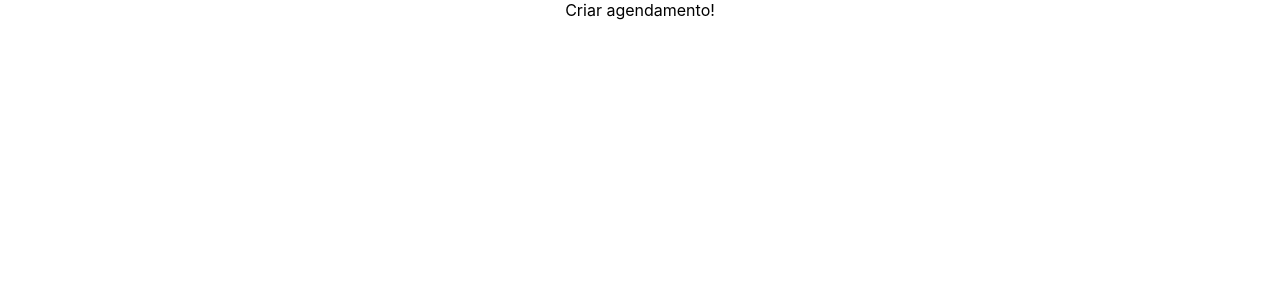
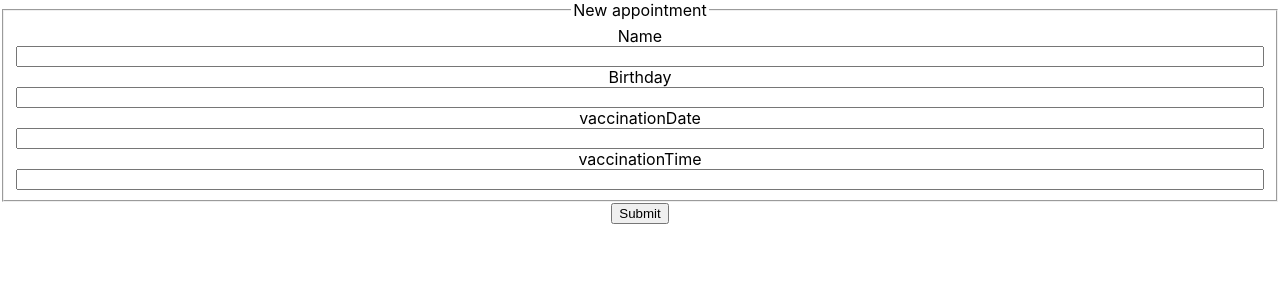
Before and after one commit to arthursvpb/covid-19-vaccine-scheduler, a React (Create React App) app in the folder web/: page /agendamentos/novo in a window 1280 px wide. Shown: the top 300 px of the page. Built offline with nearby package versions, Linux system fonts and the light colour scheme; no server answers.

Commit message:
add createAppointment initial form

```diff
--- a/web/src/pages/Appointment/createAppointment.jsx
+++ b/web/src/pages/Appointment/createAppointment.jsx
@@ -1,5 +1,70 @@
-import React from 'react';
+/* eslint-disable jsx-a11y/label-has-associated-control */
+import React, { useState } from 'react';
+
+import api from '../../services/api';
 
 export default function CreateAppointment() {
-  return <div>Criar agendamento!</div>;
+  const initialAppointmentFormState = {
+    name: '',
+    birthday: '',
+    vaccinationDate: '',
+    vaccinationTime: '',
+  };
+
+  const [appointmentForm, setAppointmentForm] = useState(
+    initialAppointmentFormState,
+  );
+
+  const onChange = event => {
+    const { name, value } = event.target;
+    setAppointmentForm({ ...appointmentForm, [name]: value });
+  };
+
+  const handleSubmit = async event => {
+    event.preventDefault();
+
+    try {
+      const response = await api.post('/appointments', appointmentForm);
+      alert(JSON.stringify(response));
+    } catch ({ message }) {
+      alert(message);
+    }
+  };
+
+  return (
+    <div>
+      <form onSubmit={handleSubmit}>
+        <fieldset style={{ display: 'flex', flexDirection: 'column' }}>
+          <legend>New appointment</legend>
+          <label htmlFor="name">Name</label>
+          <input onChange={onChange} type="text" name="name" id="name" />
+
+          <label htmlFor="birthday">Birthday</label>
+          <input
+            onChange={onChange}
+            type="text"
+            name="birthday"
+            id="birthday"
+          />
+
+          <label htmlFor="vaccinationDate">vaccinationDate</label>
+          <input
+            onChange={onChange}
+            type="text"
+            name="vaccinationDate"
+            id="vaccinationDate"
+          />
+
+          <label htmlFor="vaccinationTime">vaccinationTime</label>
+          <input
+            onChange={onChange}
+            type="text"
+            name="vaccinationTime"
+            id="vaccinationTime"
+          />
+        </fieldset>
+        <button type="submit">Submit</button>
+      </form>
+    </div>
+  );
 }
```
